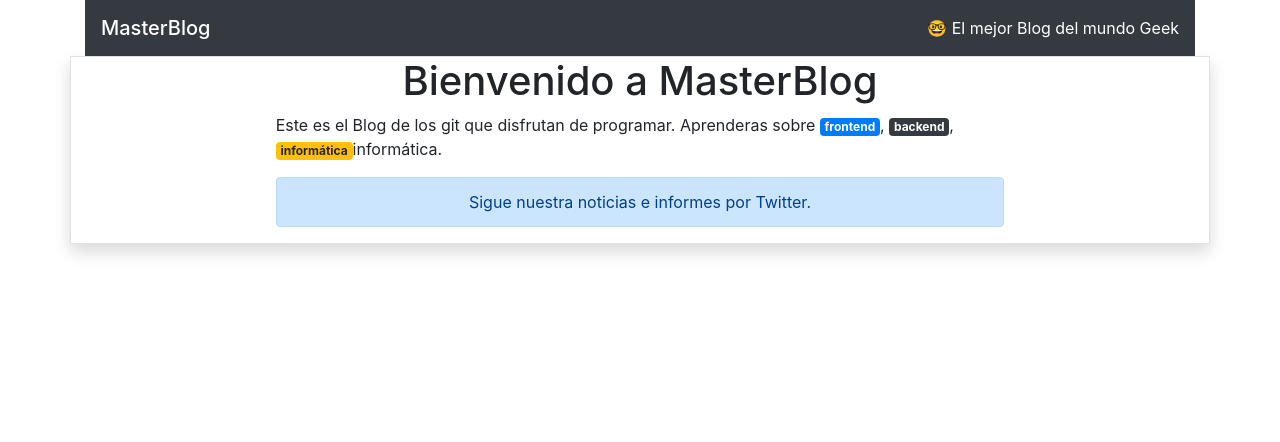
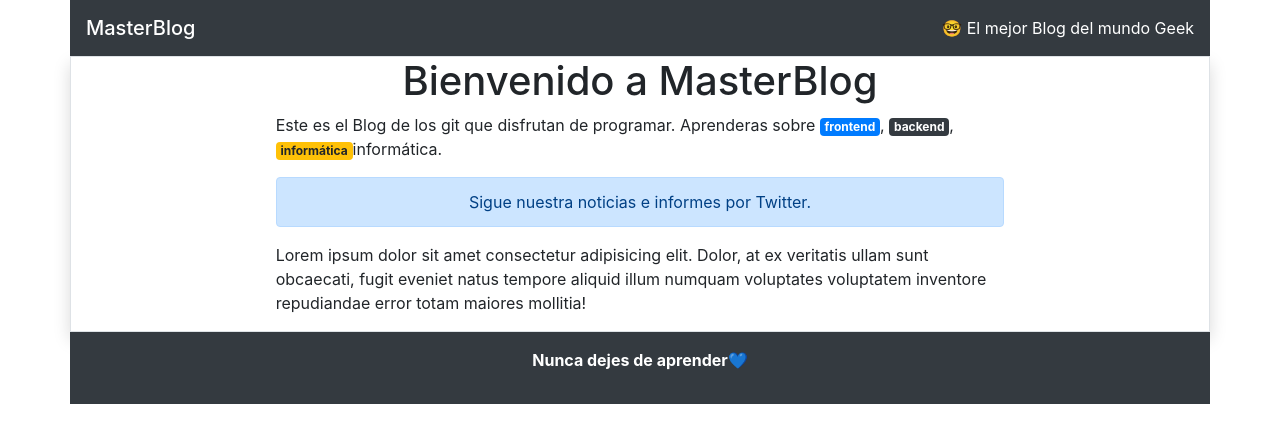
Before and after one commit to gabyarg/masterblog, a plain HTML site: page index.html in a window 1280 px wide. Drawn offline with nearby package versions, Linux system fonts and the light colour scheme.

Commit message:
Footer Terminado

```diff
--- a/index.html
+++ b/index.html
@@ -21,7 +21,7 @@
   <body>
     <div class="container">
       <div class="row">
-        <div class="col">
+        <div class="col p-0">
           <nav class="navbar navbar-dark bg-dark">
             <span class="navbar-brand mb-0 h1">MasterBlog</span>
             <span class="text-white"
@@ -42,9 +42,17 @@
           <div class="alert alert-primary text-center" role="alert">
             Sigue nuestra noticias e informes por Twitter.
           </div>
+          <p>Lorem ipsum dolor sit amet consectetur adipisicing elit. Dolor, at ex veritatis ullam sunt obcaecati, fugit eveniet natus tempore aliquid illum numquam voluptates voluptatem inventore repudiandae error totam maiores mollitia!
+          </p>
         </div>
       </div>
+      <footer class="row">
+        <div class="col p-3 bg-dark text-center">
+          <p class="text-white"><strong>Nunca dejes de aprender</strong>&#128153</p>
+        </div>
+      </footer>
     </div>
+
     <!-- Optional JavaScript -->
     <!-- jQuery first, then Popper.js, then Bootstrap JS -->
     <script
```
